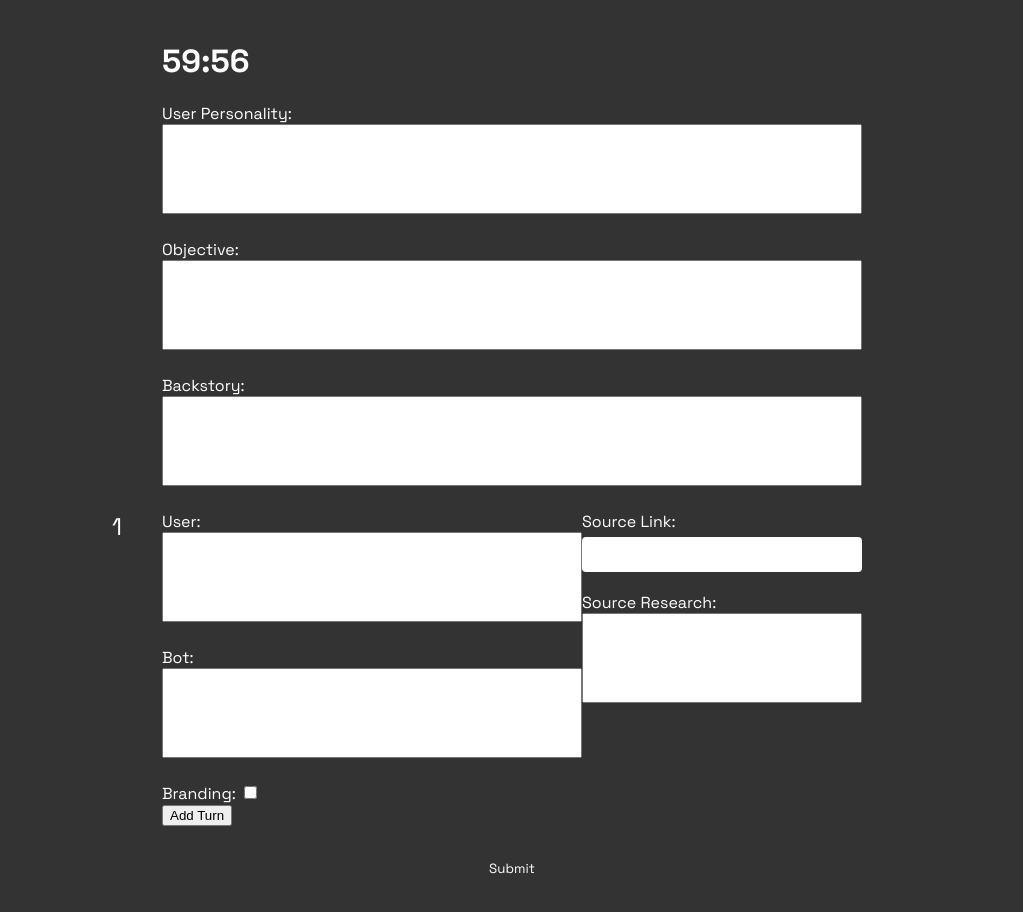
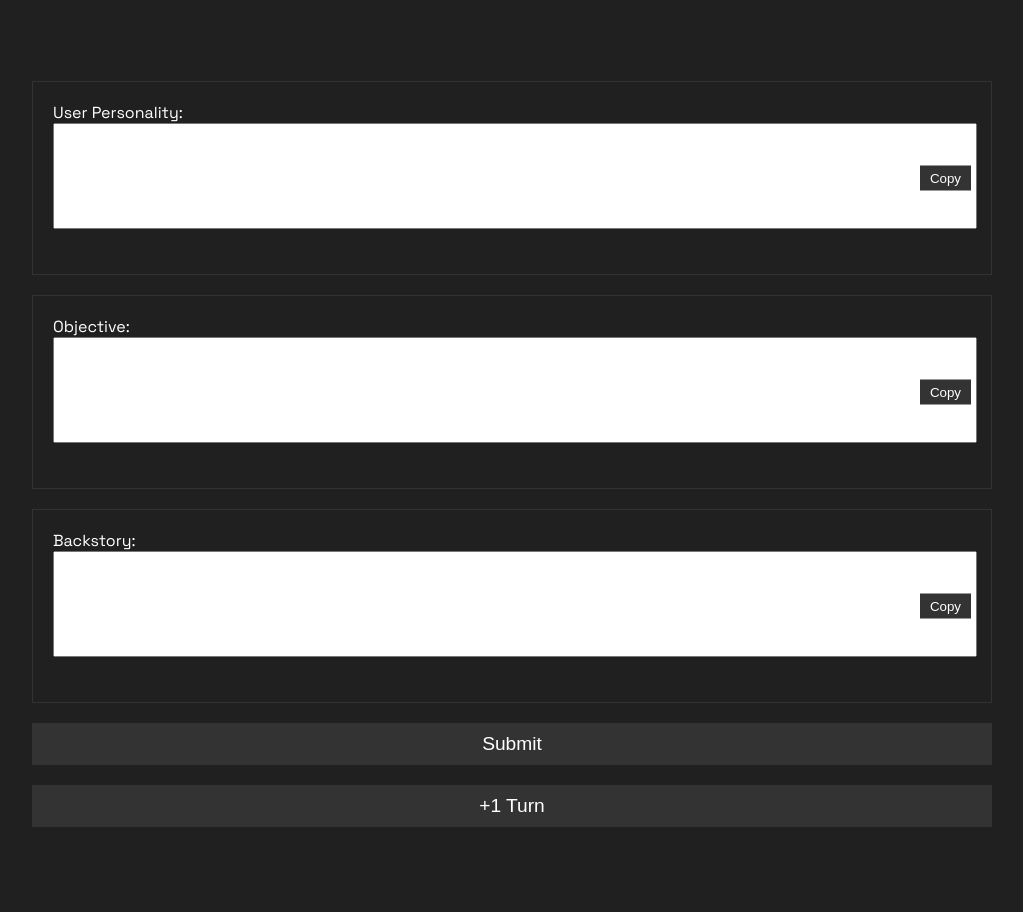
Before and after one commit to caiorubini/invisible, a plain HTML site: page index.html in a window 1280 px wide. Shown: the whole page, without its empty margins (128-1151 px from the left). After the commit the page ends 847 px from the top, so only its background shows below. Drawn offline with Linux system fonts and the light colour scheme.

Commit message:
Update index.html

```diff
--- a/index.html
+++ b/index.html
@@ -1,232 +1,215 @@
 <!DOCTYPE html>
-<html>
+<html lang="en">
+
 <head>
-    <title>Story Submission Form</title>
+    <meta charset="UTF-8">
+    <meta name="viewport" content="width=device-width, initial-scale=1.0">
     <link href="https://fonts.googleapis.com/css2?family=Space+Grotesk:wght@300;400;500;600;700&display=swap" rel="stylesheet">
+    <title>Dialogue Submission</title>
+</head>
+<body>
     <style>
         body {
-    background-color: #333;
-    color: #FFF;
+    background-color: #202020;
     font-family: 'Space Grotesk', sans-serif;
-    width: 100%;
-    max-width: 700px;
-    margin: auto;
+    color: white;
+    padding: 0;
+    margin: 0;
+    display: flex;
+    justify-content: center;
+}
+
+#app {
+    width: 1000px;
+    max-width: 100%;
     padding: 20px;
+    box-sizing: border-box;
+}
+
+.nav {
+    display: flex;
+    justify-content: space-between;
+    align-items: center;
+    padding-bottom: 20px;
+}
+
+#form {
+    padding-top: 20px;
+}
+
+.section {
+    border: 1px solid #333;
+    padding: 20px;
+    margin-bottom: 20px;
+    position: relative;
+}
+
+.copy-btn {
+    position: absolute;
+    right: 20px;
+    top: 50%;
+    transform: translateY(-50%);
+    background: #333;
+    border: none;
+    color: white;
+    padding: 5px 10px;
+    cursor: pointer;
 }
 
 textarea {
     width: 100%;
-    padding: 10px;
-    font-family: 'Space Grotesk', sans-serif;
+    height: 100px;
+    resize: none;
     margin-bottom: 20px;
-    box-sizing: border-box;
-    color: #000;
-    resize: none;
 }
 
-#countdown {
-    font-weight: bold;
+#turns .section {
+    display: flex;
+    justify-content: space-between;
+    gap: 20px;
 }
 
-input[type="text"], select {
-    width: 100%;
-    padding: 10px;
-    margin: 5px 0 20px 0;
-    display: inline-block;
-    border: none;
-    border-radius: 4px;
-    box-sizing: border-box;
+#turns .section .dialogue,
+#turns .section .sources {
+    width: 48%;
+}
+
+#turns .section .sources textarea,
+#turns .section .dialogue textarea {
+    height: 45px;
+}
+
+#turns .section .dialogue .branding {
+    display: flex;
+    justify-content: space-between;
+    align-items: center;
+}
+
+#turns .section .dialogue .branding input {
+    margin-left: 10px;
+}
+
+#turns .section .sources .add-source {
+    text-align: right;
+    margin-top: 10px;
 }
 
 input[type="submit"] {
     width: 100%;
-    background-color: #333;
-    color: #FFF;
-    padding: 14px 20px;
-    margin: 20px 0;
+    padding: 10px;
+    font-size: 1.2rem;
+    background: #333;
     border: none;
-    border-radius: 4px;
+    color: white;
     cursor: pointer;
-    font-family: 'Space Grotesk', sans-serif;
 }
 
-input[type="submit"]:hover {
-    background-color: #111;
-}
-
-.turn-wrapper {
-    display: flex;
-    flex-direction: row;
-    justify-content: space-between;
-}
-
-.left-col {
-    flex: 0 0 60%;
-}
-
-.right-col {
-    flex: 1;
-}
-
-.turn-title {
-    position: absolute;
-    margin-left: -50px;
-    font-size: 24px;
-}
-
-#navigation {
-    position: fixed;
-    top: 0;
-    left: 0;
+#addTurn {
     width: 100%;
     padding: 10px;
-    background: rgba(0,0,0,0.7);
-    z-index: 10;
-    display: flex;
-    justify-content: space-between;
+    font-size: 1.2rem;
+    background: #333;
+    border: none;
+    color: white;
+    cursor: pointer;
+    margin-top: 20px;
 }
-
-#navigation button {
-    margin-right: 10px;
-}
-
     </style>
-</head>
-<body>
-    <!-- Content goes here -->
-
-<!-- This is your timer display -->
-<div id="timer">
-  <h1 id="countdown"></h1>
+    <div id="app">
+        <!-- Navigation -->
+        <div class="nav">
+            <div id="timer"><h1 id="countdown"></h1></div>
+            <div id="turn-nav"></div>
         </div>
 
-<!-- This is your form -->
-<form id="form" method="post">
+        <!-- Form -->
+        <form id="form" action="https://script.google.com/macros/s/AKfycbyALcX9piRnqVF-TAPxjS_kstscBom6AYBMjhYDJo9repQ-tQwEY_C2P1X9Ov0PmSsY/exec" method="post">
+            <div class="section">
                 <label for="userPersonality">User Personality:</label>
-  <textarea id="userPersonality" name="userPersonality" rows="4" cols="50"></textarea>
+                <textarea id="userPersonality" name="userPersonality"></textarea>
+                <button class="copy-btn">Copy</button>
+            </div>
+            <div class="section">
+                <label for="objective">Objective:</label>
+                <textarea id="objective" name="objective"></textarea>
+                <button class="copy-btn">Copy</button>
+            </div>
+            <div class="section">
+                <label for="backstory">Backstory:</label>
+                <textarea id="backstory" name="backstory"></textarea>
+                <button class="copy-btn">Copy</button>
+            </div>
 
-  <label for="objective">Objective:</label>
-  <textarea id="objective" name="objective" rows="4" cols="50"></textarea>
+            <!-- Turns will be added here -->
+            <div id="turns"></div>
 
-  <label for="backstory">Backstory:</label>
-  <textarea id="backstory" name="backstory" rows="4" cols="50"></textarea>
-
-  <!-- Turns will be added here by the JavaScript -->
+            <input type="submit" value="Submit" id="submit">
         </form>
 
-<!-- This is your add turn button -->
-<button id="addTurn">Add Turn</button>
+        <!-- Add Turn Button -->
+        <button id="addTurn">+1 Turn</button>
+    </div>
 
-<!-- This is your submit button -->
-<input type="submit" value="Submit" id="submit">
-
-<!-- The JavaScript code will go here -->
     <script>
-        var countdown = 60 * 60, timer;
-
-function startTimer() {
-    var minutes, seconds;
-    timer = setInterval(function () {
-        minutes = parseInt(countdown / 60, 10);
-        seconds = parseInt(countdown % 60, 10);
-
-        minutes = minutes < 10 ? "0" + minutes : minutes;
-        seconds = seconds < 10 ? "0" + seconds : seconds;
-
-        document.getElementById('countdown').innerText = minutes + ":" + seconds;
-
-        if (--countdown < 0) {
-            clearInterval(timer);
-        }
-    }, 1000);
-}
-
-startTimer();
-
-var turns = 1;
-
-function addTurn() {
-    var form = document.getElementById('form');
-    var turnHTML = generateTurnHTML(turns);
-    form.innerHTML += turnHTML;
-    turns++;
-}
-
-function generateTurnHTML(turn) {
-    var html = `
-    <div id="turn${turn}" class="turn">
-        <div class="turn-wrapper">
-            <div class="left-col">
-                <div class="turn-title">${turn}</div>
-                <label for="user${turn}">User:</label>
-                <textarea id="user${turn}" name="user${turn}" rows="4" cols="50"></textarea>
-                <label for="bot${turn}">Bot:</label>
-                <textarea id="bot${turn}" name="bot${turn}" rows="4" cols="50"></textarea>
-            </div>
-            <div class="right-col">
-                <label for="source_link${turn}">Source Link:</label>
-                <input type="text" id="source_link${turn}" name="source_link${turn}">
-                <label for="source_research${turn}">Source Research:</label>
-                <textarea id="source_research${turn}" name="source_research${turn}" rows="4" cols="50"></textarea>
+        <script>
+document.getElementById('addTurn').addEventListener('click', function() {
+    var turnCount = document.querySelectorAll('#turns .section').length + 1;
+    var turnHTML = `
+        <div class="section">
+            <h2 class="turn-number">Turn ${turnCount}</h2>
+            <div class="dialogue">
+                <label for="user${turnCount}">User:</label>
+                <textarea id="user${turnCount}" name="user${turnCount}"></textarea>
+                <label for="bot${turnCount}">Bot:</label>
+                <textarea id="bot${turnCount}" name="bot${turnCount}"></textarea>
+                <div class="branding">
+                    <label for="branding${turnCount}">Branding:</label>
+                    <input type="checkbox" id="branding${turnCount}" name="branding${turnCount}">
                 </div>
             </div>
-        <label for="branding${turn}">Branding:</label>
-        <input type="checkbox" id="branding${turn}" name="branding${turn}">
+            <div class="sources">
+                <label for="source-link${turnCount}1">Source Link:</label>
+                <textarea id="source-link${turnCount}1" name="source-link${turnCount}1"></textarea>
+                <div class="add-source">
+                    <button type="button" class="add-source-button">+</button>
+                </div>
+                <label for="source-research${turnCount}">Source Research:</label>
+                <textarea id="source-research${turnCount}" name="source-research${turnCount}"></textarea>
+            </div>
         </div>`;
-    return html;
-}
-
-function addTurnToNavigation(turn) {
-    var navigation = document.getElementById('navigation');
-    navigation.innerHTML += `<button onclick="goToTurn(${turn})">Turn ${turn}</button>`;
-}
-
-function goToTurn(turn) {
-    var turnDiv = document.getElementById(`turn${turn}`);
-    turnDiv.scrollIntoView();
-}
-
-addTurn();
-addTurnToNavigation(1);
-
-document.getElementById('addTurn').addEventListener('click', function(e) {
-    e.preventDefault();
-    addTurn();
-    addTurnToNavigation(turns-1);
+    document.getElementById('turns').insertAdjacentHTML('beforeend', turnHTML);
 });
 
-function postData(url = '', data = {}) {
-    return fetch(url, {
-        method: 'POST',
-        mode: 'no-cors',
-        headers: {
-            'Content-Type': 'application/json'
-        },
-        body: JSON.stringify(data)
-    })
-    .then(response => response.json());
+document.addEventListener('click', function(e) {
+    if (e.target && e.target.classList.contains('copy-button')) {
+        var copyText = e.target.previousElementSibling;
+        navigator.clipboard.writeText(copyText.value);
+        e.target.textContent = '✅';
+        setTimeout(function() {
+            e.target.textContent = 'Copy';
+        }, 2000);
     }
+    if (e.target && e.target.classList.contains('add-source-button')) {
+        var sourceCount = e.target.parentElement.parentElement.querySelectorAll('textarea').length + 1;
+        var sourceHTML = `<label for="source-link${sourceCount}">Source Link:</label>
+                          <textarea id="source-link${sourceCount}" name="source-link${sourceCount}"></textarea>`;
+        e.target.parentElement.insertAdjacentHTML('beforebegin', sourceHTML);
+    }
+});
 
-document.getElementById('form').addEventListener('submit', function(e) {
-    e.preventDefault();
-
-    var data = {};
-    var inputs = document.getElementsByTagName('input');
-    var textareas = document.getElementsByTagName('textarea');
-
-    for (var i = 0; i < inputs.length; i++) {
-        data[inputs[i].name] = inputs[i].value;
+document.addEventListener('change', function(e) {
+    if (e.target && e.target.type === 'checkbox') {
+        var turnSection = e.target.closest('.section');
+        var userText = turnSection.querySelector('.dialogue textarea[name^="user"]').value;
+        var botText = turnSection.querySelector('.dialogue textarea[name^="bot"]').value;
+        if (e.target.checked && (!userText.includes('<brand>') || !botText.includes('<brand>'))) {
+            e.target.nextElementSibling.style.color = 'red';
+        } else {
+            e.target.nextElementSibling.style.color = '';
         }
-
-    for (var i = 0; i < textareas.length; i++) {
-        data[textareas[i].name] = textareas[i].value;
     }
-
-    postData('https://script.google.com/macros/s/AKfycbyALcX9piRnqVF-TAPxjS_kstscBom6AYBMjhYDJo9repQ-tQwEY_C2P1X9Ov0PmSsY/exec', data)
-    .then(data => {
-        console.log(data);
 });
-});
+</script>
     </script>
 </body>
 </html>
```
Lines whose indentation alone changed are shown as unchanged.
